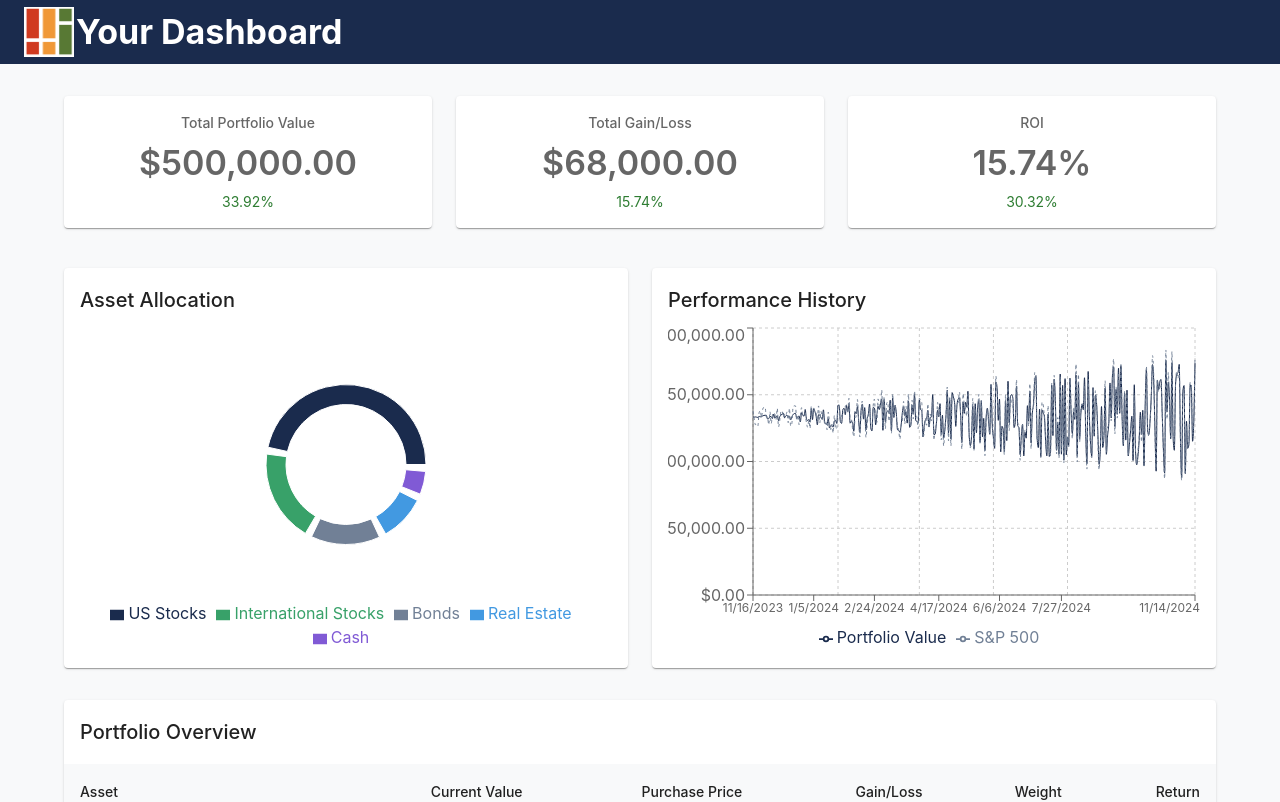
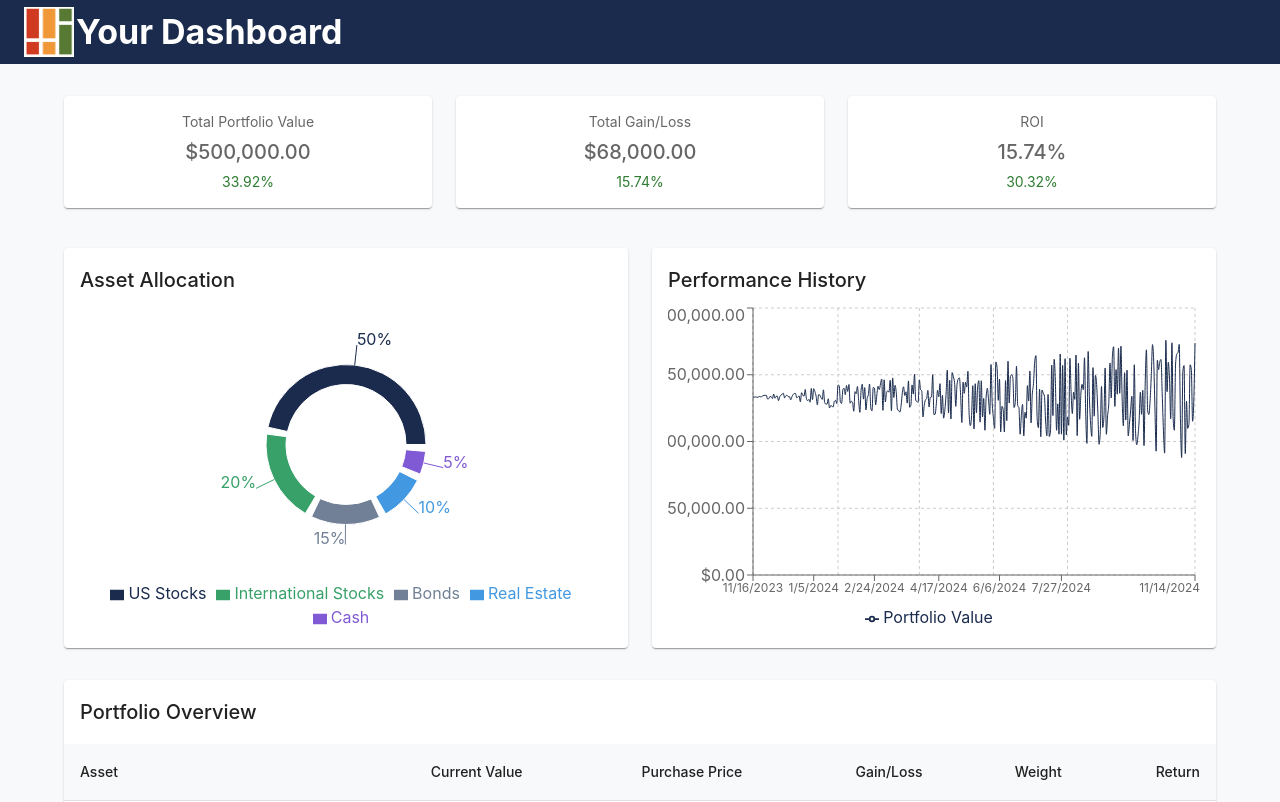
Before and after one commit to vinaykumarvk/wealth-dashboard-1, a React (Create React App) app in the folder wealth-dashboard/: page / in a window 1280 px wide. Shown: the top 802 px of the page. Built offline with nearby package versions, Linux system fonts and the light colour scheme.

Commit message:
Agent query: Please verify if: 1. Metrics cards are in a single row with smaller typography, 2. Allocation chart shows percentage labels, and 3. Performance chart shows only portfolio value without benchmark.

```diff
--- a/wealth-dashboard/src/components/AllocationChart.js
+++ b/wealth-dashboard/src/components/AllocationChart.js
@@ -26,6 +26,7 @@ const AllocationChart = () => {
             outerRadius={80}
             paddingAngle={5}
             dataKey="value"
+            label={({ value }) => `${value}%`}
           >
             {data.map((entry, index) => (
               <Cell key={`cell-${index}`} fill={COLORS[index % COLORS.length]} />
--- a/wealth-dashboard/src/components/MetricsCards.js
+++ b/wealth-dashboard/src/components/MetricsCards.js
@@ -35,12 +35,12 @@ const MetricsCards = () => {
   return (
     <Grid container spacing={3}>
       {metricsData.map((metric, index) => (
-        <Grid item xs={12} md={4} key={index}>
+        <Grid item xs={4} key={index}>
           <MetricCard>
-            <Typography variant="subtitle2" color="textSecondary">
+            <Typography variant="body2" color="textSecondary">
               {metric.title}
             </Typography>
-            <Typography variant="h4" component="div" sx={{ my: 1 }}>
+            <Typography variant="h6" component="div" sx={{ my: 0.5 }}>
               {metric.value}
             </Typography>
             <Typography
--- a/wealth-dashboard/src/components/PerformanceChart.js
+++ b/wealth-dashboard/src/components/PerformanceChart.js
@@ -18,8 +18,7 @@ const PerformanceChart = () => {
 
   const data = performance.dates.map((date, index) => ({
     date: new Date(date).toLocaleDateString(),
-    value: performance.values[index],
-    benchmark: performance.values[index] * (0.95 + Math.random() * 0.1)
+    value: performance.values[index]
   }));
 
   return (
@@ -50,14 +49,6 @@ const PerformanceChart = () => {
             name="Portfolio Value"
             dot={false}
           />
-          <Line
-            type="monotone"
-            dataKey="benchmark"
-            stroke="#718096"
-            name="S&P 500"
-            dot={false}
-            strokeDasharray="3 3"
-          />
         </LineChart>
       </ResponsiveContainer>
     </Paper>
```
